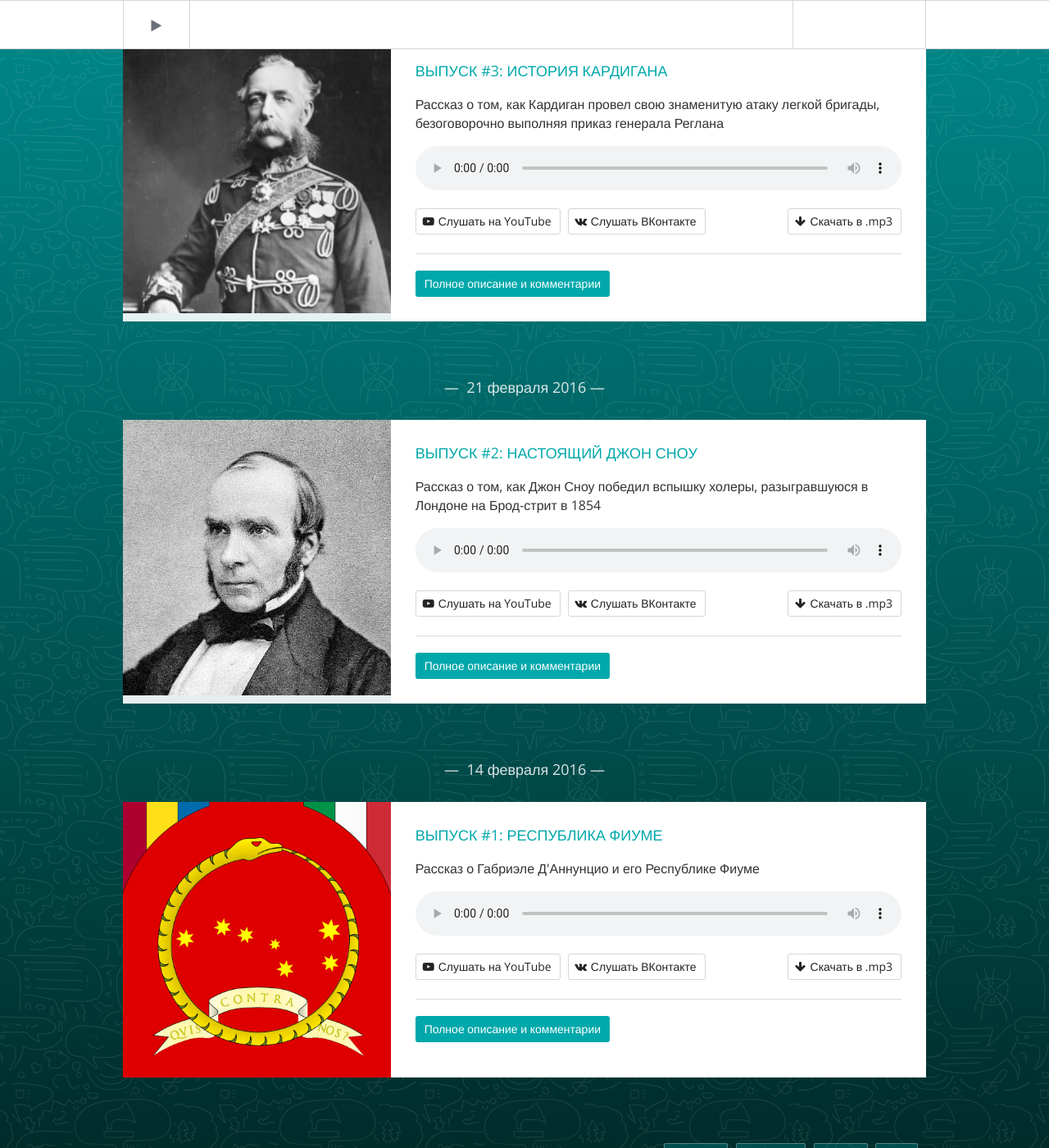
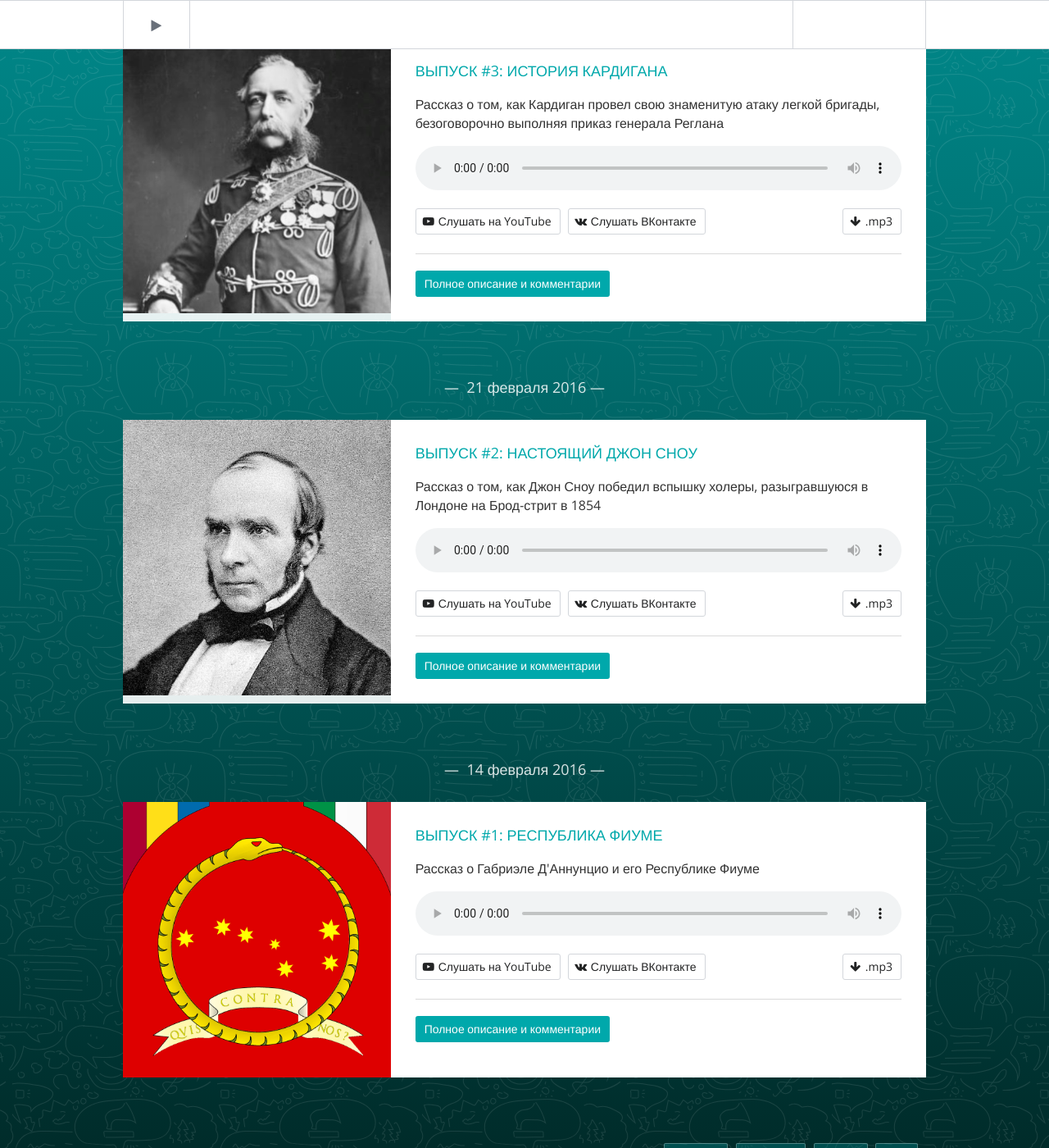
Before and after one commit to tretten/site-moonant, a Jekyll site: the page built from sunday-live.html, in a window 1280 px wide and 1400 px high, scrolled down 486 px. Shown: the whole window at 82% size. Built offline with Jekyll 4.4.1, drawn with Linux system fonts in a browser that asks for light colours; nearby versions of some CDN libraries; a script that is not in the unit is left out.

Commit message:
-lj, button edits

```diff
--- a/_includes/share.html
+++ b/_includes/share.html
@@ -1,5 +1,5 @@
 <div class="is-pulled-left">
     <script type="text/javascript" src="//yastatic.net/es5-shims/0.0.2/es5-shims.min.js" charset="utf-8"></script>
     <script type="text/javascript" src="//yastatic.net/share2/share.js" charset="utf-8"></script>
-    <div class="ya-share2" data-services="vkontakte,twitter,facebook,gplus,lj" data-counter=""></div>
+    <div class="ya-share2" data-services="vkontakte,twitter,facebook,gplus" data-counter=""></div>
 </div>
--- a/_layouts/post.html
+++ b/_layouts/post.html
@@ -48,10 +48,10 @@ layout: default
 
                               {% if page.audio %}
                               <li>
-                                  <a class="button is-hidden-mobile" href="{{ site.baseurl }}/public/sunday-live/{{ page.audio }}"><i class="fa fa-arrow-down"></i>Скачать в .mp3</a>
+                                  <a class="button is-hidden-mobile" href="{{ site.baseurl }}/public/sunday-live/{{ page.audio }}"><i class="fa fa-arrow-down"></i>.mp3</a>
                               </li>
                               <li>
-                                  <a class="button is-hidden-tablet" href="{{ site.baseurl }}/public/sunday-live/{{ page.audio }}"><i class="fa fa-play"></i>Слушать в .mp3</a>
+                                  <a class="button is-hidden-tablet" href="{{ site.baseurl }}/public/sunday-live/{{ page.audio }}"><i class="fa fa-play"></i>Слушать</a>
                               </li>{% endif %}
                           </dl>
                       </div>
--- a/index.html
+++ b/index.html
@@ -89,10 +89,10 @@ title: Home
 
                             {% if post.audio %}
                             <li>
-                                <a class="button is-hidden-mobile" href="{{ site.baseurl }}/public/sunday-live/{{ post.audio }}"><i class="fa fa-arrow-down"></i>Скачать в .mp3</a>
+                                <a class="button is-hidden-mobile" href="{{ site.baseurl }}/public/sunday-live/{{ post.audio }}"><i class="fa fa-arrow-down"></i>.mp3</a>
                             </li>
                             <li>
-                                <a class="button is-primary is-hidden-tablet" href="{{ site.baseurl }}/public/sunday-live/{{ post.audio }}"><i class="fa fa-play"></i>Слушать в .mp3</a>
+                                <a class="button is-hidden-tablet" href="{{ site.baseurl }}/public/sunday-live/{{ post.audio }}"><i class="fa fa-play"></i>Слушать/a>
                             </li>{% endif %}
                         </dl>
                     </div>
--- a/sunday-live.html
+++ b/sunday-live.html
@@ -52,10 +52,10 @@ title:  Все выпуски «Воскресного эфира»
                         </span>
                         {% if post.audio %}
                         <span class="is-pulled-right">
-                            <a class="button is-hidden-mobile" href="{{ site.baseurl }}/public/sunday-live/{{ post.audio }}"><i class="fa fa-arrow-down"></i>Скачать в .mp3</a>
+                            <a class="button is-hidden-mobile" href="{{ site.baseurl }}/public/sunday-live/{{ post.audio }}"><i class="fa fa-arrow-down"></i>.mp3</a>
                         </span>
-                        <span class="is-pulled-right">
-                            <a class="button is-hidden-tablet" href="{{ site.baseurl }}/public/sunday-live/{{ post.audio }}"><i class="fa fa-play"></i>Слушать в .mp3</a>
+                        <span>
+                            <a class="button is-hidden-tablet" href="{{ site.baseurl }}/public/sunday-live/{{ post.audio }}"><i class="fa fa-play"></i>Слушать</a>
                         </span>{% endif %}
                     </p>
                     <hr/>
```
